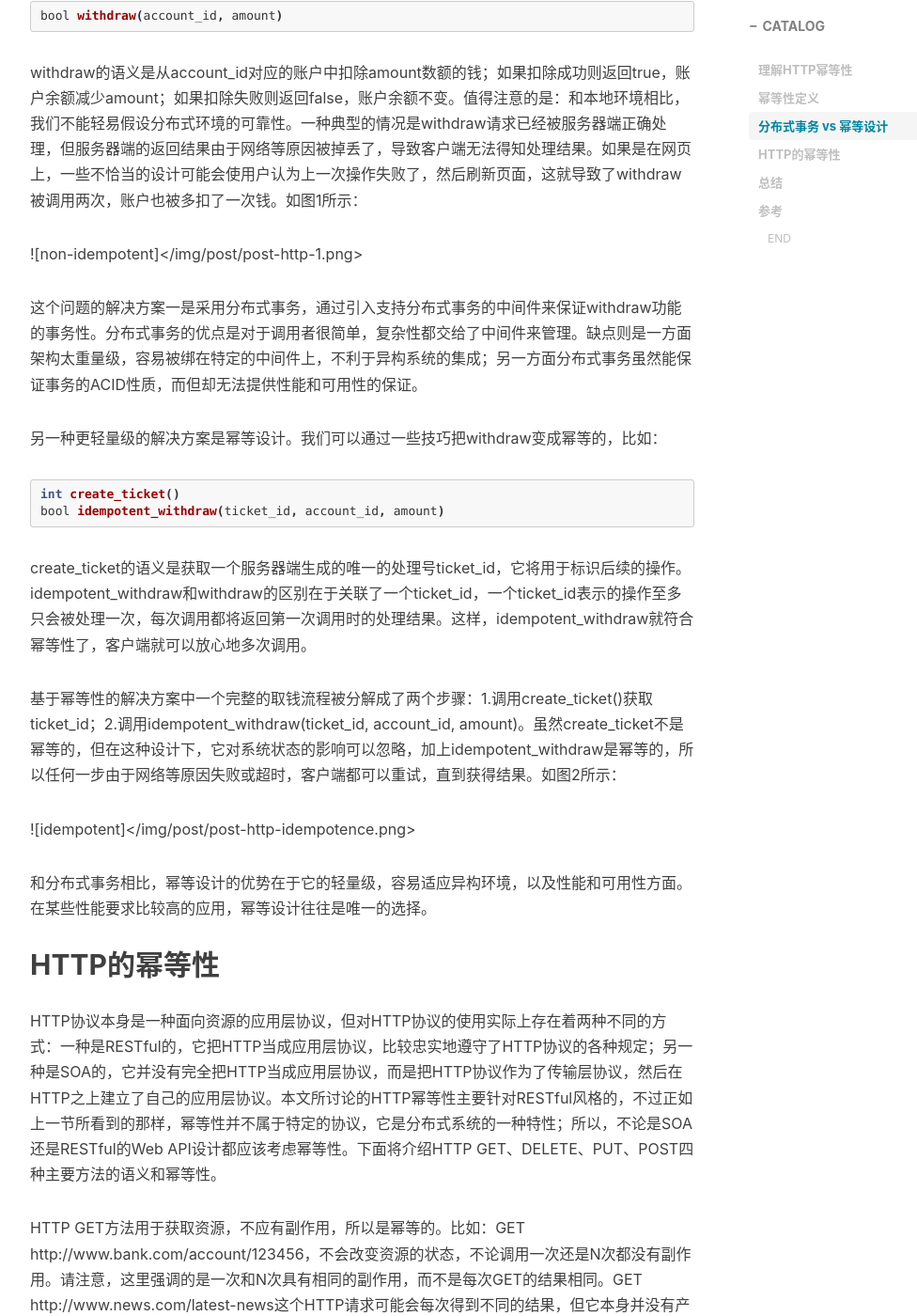
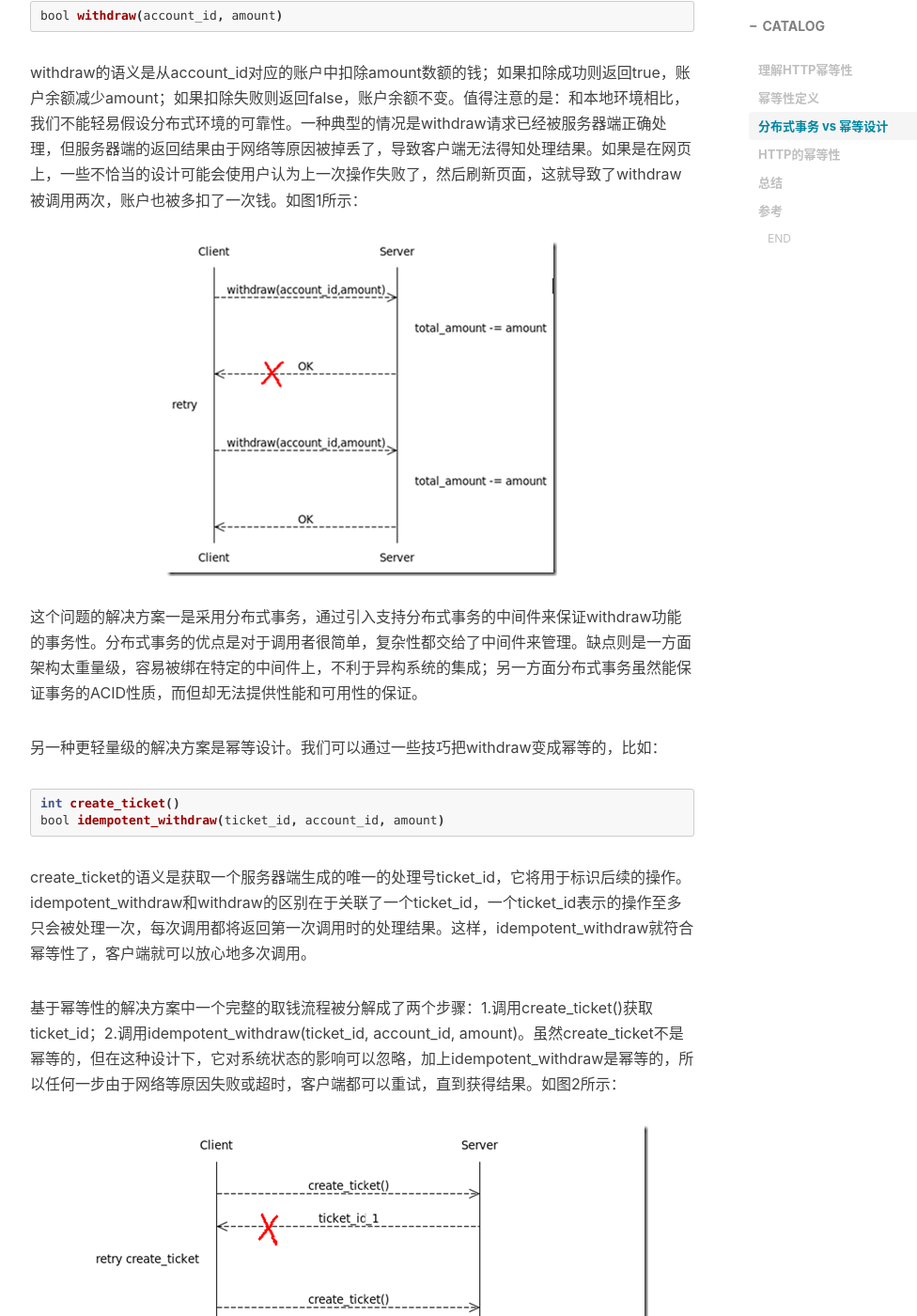
Before and after one commit to freerambo/freerambo.github.io, a Jekyll site: the page built from _posts/2017-08-02-HTTP-idempotent.markdown, in a window 1280 px wide and 1400 px high, scrolled down 1631 px. Shown: the whole window at 94% size, without its empty margins (233-1209 px from the left). Built offline with Jekyll 4.4.1, drawn with Linux system fonts in a browser that asks for light colours; nearby versions of some CDN libraries; comment, search, counter and statistics services are not loaded.

Commit message:
update pictures

```diff
--- a/_posts/2017-08-02-HTTP-idempotent.markdown
+++ b/_posts/2017-08-02-HTTP-idempotent.markdown
@@ -38,7 +38,7 @@ bool withdraw(account_id, amount)
 withdraw的语义是从account_id对应的账户中扣除amount数额的钱；如果扣除成功则返回true，账户余额减少amount；如果扣除失败则返回false，账户余额不变。值得注意的是：和本地环境相比，我们不能轻易假设分布式环境的可靠性。一种典型的情况是withdraw请求已经被服务器端正确处理，但服务器端的返回结果由于网络等原因被掉丢了，导致客户端无法得知处理结果。如果是在网页上，一些不恰当的设计可能会使用户认为上一次操作失败了，然后刷新页面，这就导致了withdraw被调用两次，账户也被多扣了一次钱。如图1所示：
 
 
-![non-idempotent]</img/post/post-http-1.png>
+![non-idempotent](/img/post/post-http-1.png)
 
 
 这个问题的解决方案一是采用分布式事务，通过引入支持分布式事务的中间件来保证withdraw功能的事务性。分布式事务的优点是对于调用者很简单，复杂性都交给了中间件来管理。缺点则是一方面架构太重量级，容易被绑在特定的中间件上，不利于异构系统的集成；另一方面分布式事务虽然能保证事务的ACID性质，而但却无法提供性能和可用性的保证。
@@ -53,7 +53,7 @@ create_ticket的语义是获取一个服务器端生成的唯一的处理号tick
 基于幂等性的解决方案中一个完整的取钱流程被分解成了两个步骤：1.调用create_ticket()获取ticket_id；2.调用idempotent_withdraw(ticket_id, account_id, amount)。虽然create_ticket不是幂等的，但在这种设计下，它对系统状态的影响可以忽略，加上idempotent_withdraw是幂等的，所以任何一步由于网络等原因失败或超时，客户端都可以重试，直到获得结果。如图2所示：
 
 
-![idempotent]</img/post/post-http-idempotence.png>
+![idempotent](/img/post/post-http-idempotence.png)
 
 
 和分布式事务相比，幂等设计的优势在于它的轻量级，容易适应异构环境，以及性能和可用性方面。在某些性能要求比较高的应用，幂等设计往往是唯一的选择。
```
